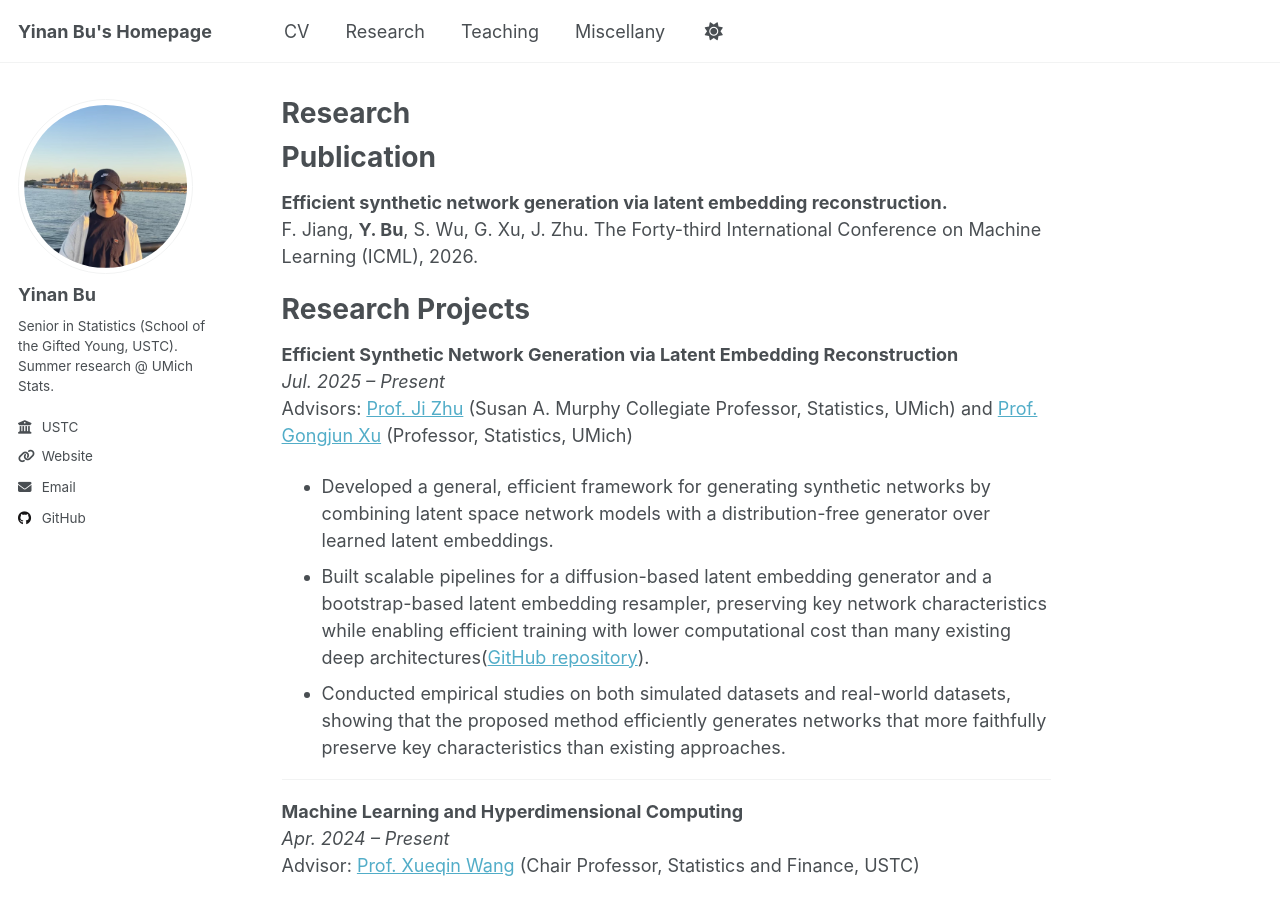
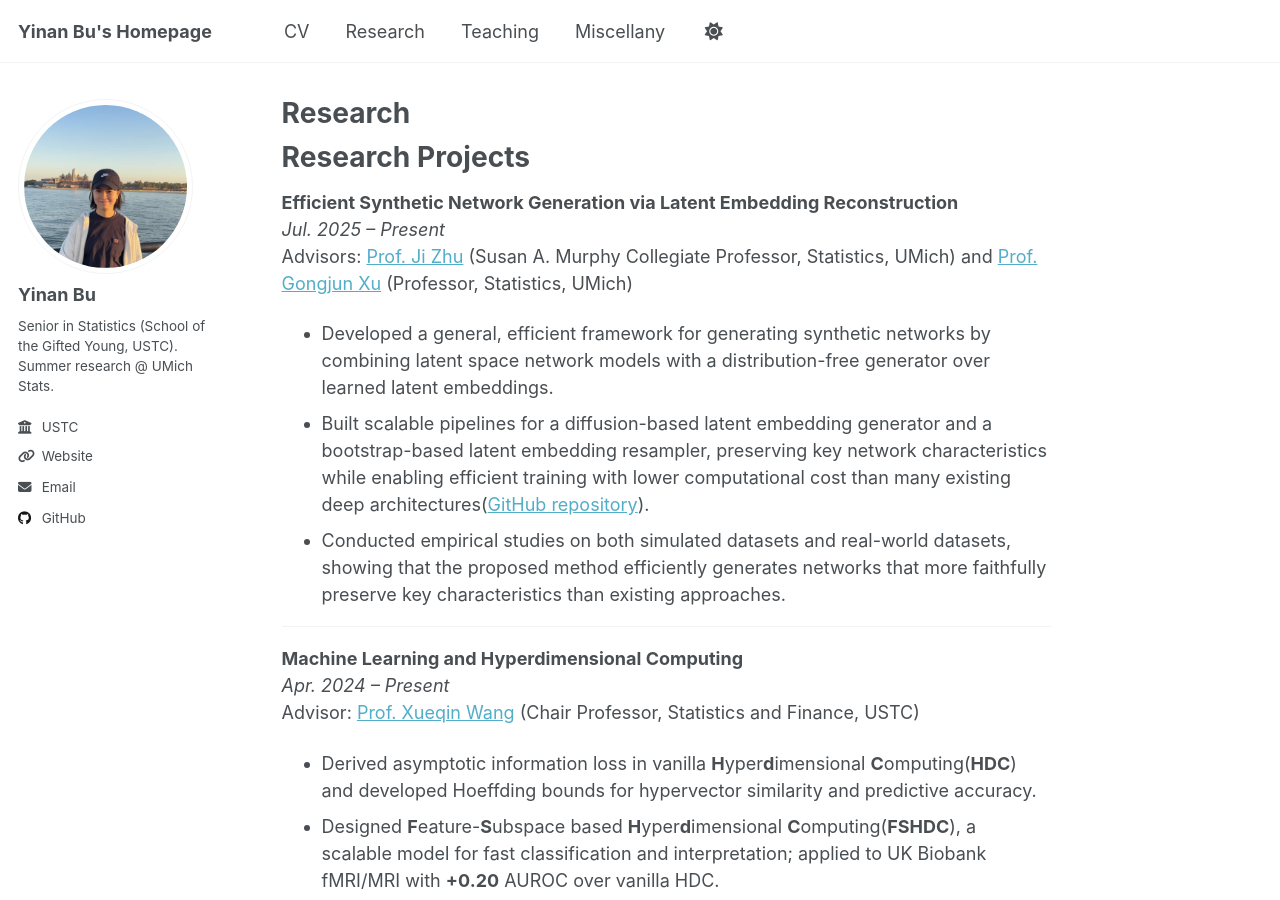
Before and after one commit to yinanbu/yinanbu.github.io, a Jekyll site: the page built from _pages/research.md, in a window 1280 px wide and 900 px high. Built offline with Jekyll 4.4.1, drawn with Linux system fonts in a browser that asks for light colours; a script that is not in the unit is left out.

Commit message:
Update research.md

```diff
--- a/_pages/research.md
+++ b/_pages/research.md
@@ -6,11 +6,6 @@ author_profile: true
 ---
 
 {% include base_path %}
-
-Publication
-======
- **Efficient synthetic network generation via latent embedding reconstruction.**
-    F. Jiang, **Y. Bu**, S. Wu, G. Xu, J. Zhu. The Forty-third International Conference on Machine Learning (ICML), 2026.
 
 Research Projects
 ======
```
